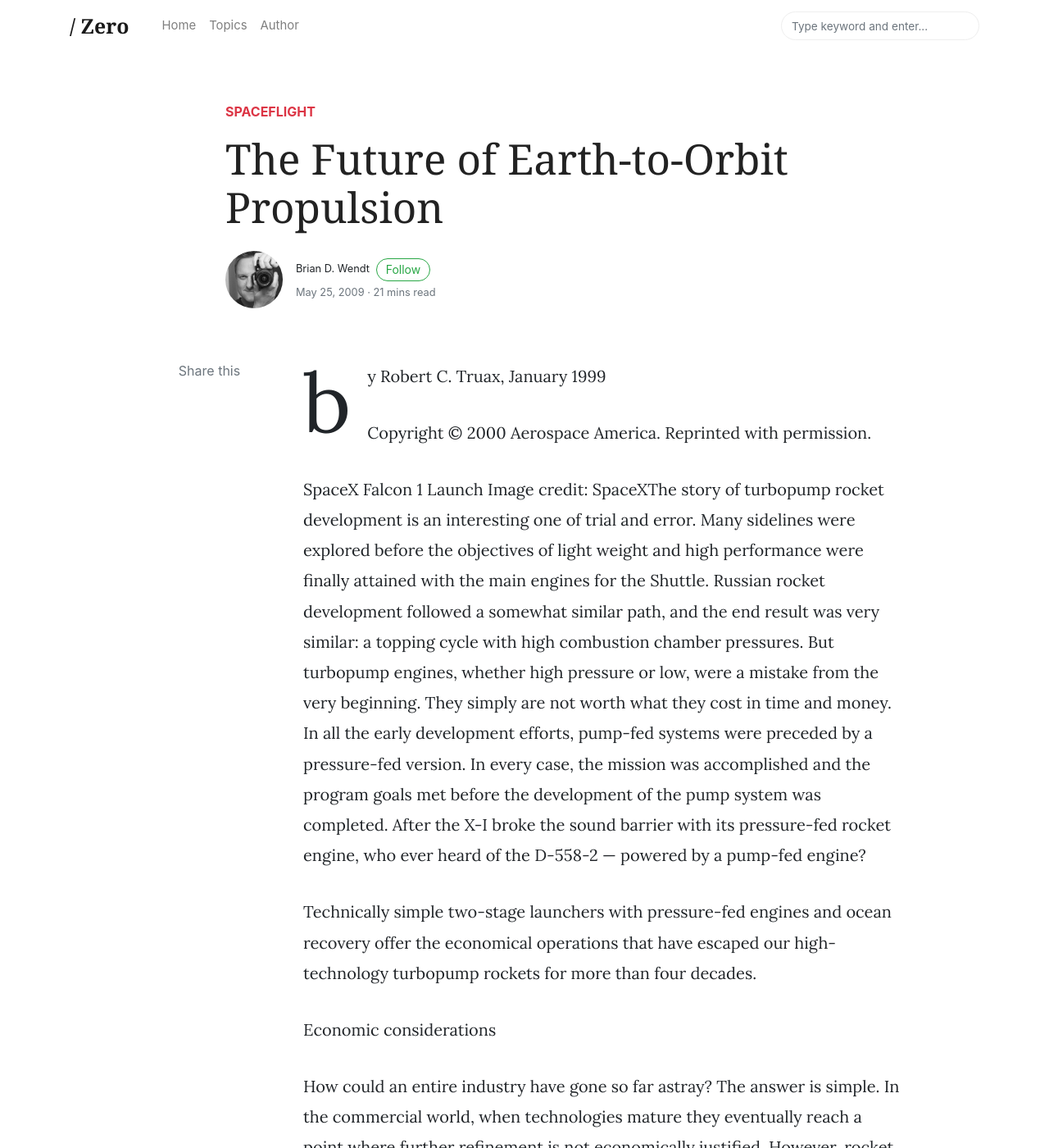
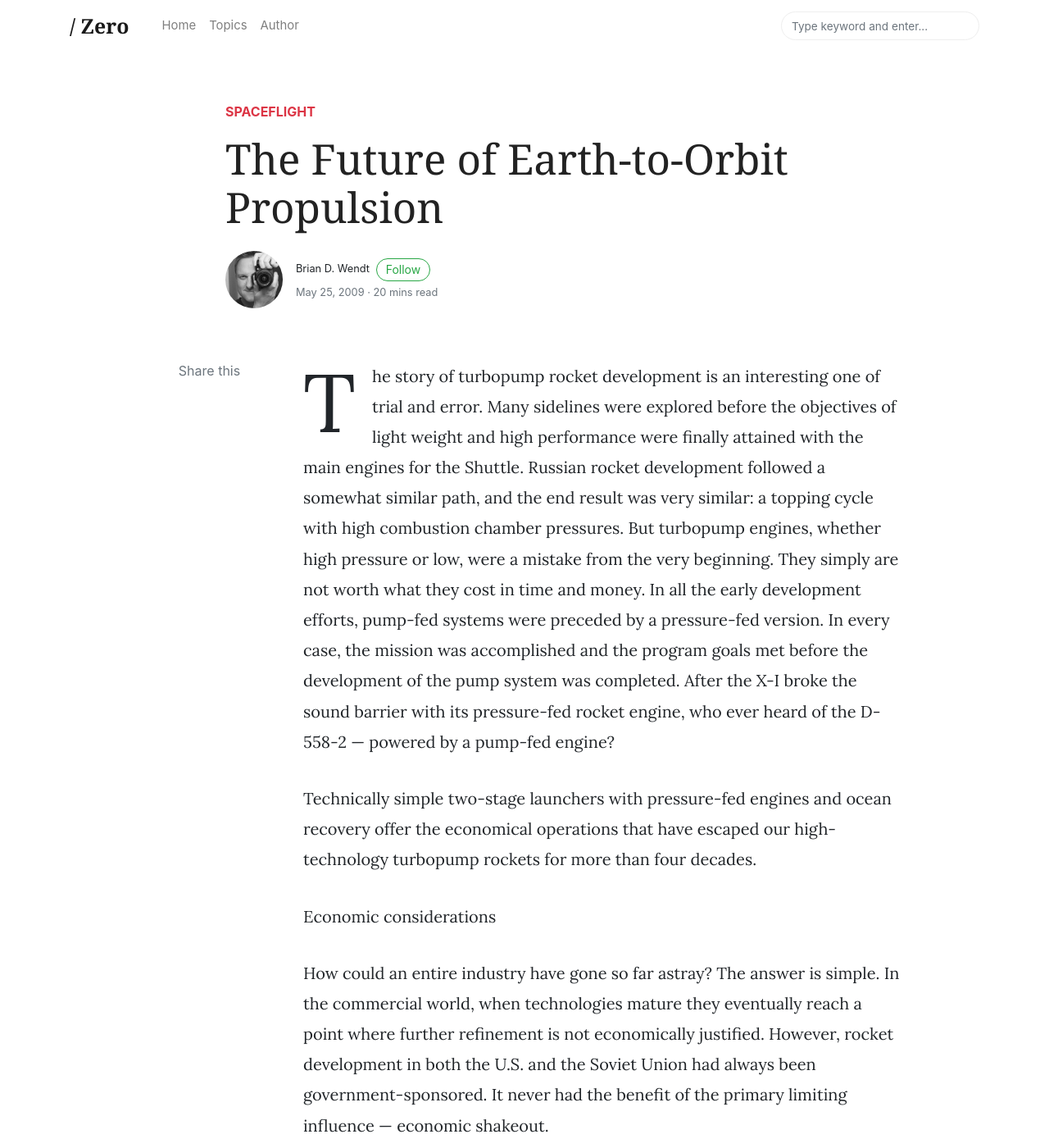
Before and after one commit to bws428/bws428.github.io, a Jekyll site: the page built from _posts/2009-05-25-the-future-of-earth-to-orbit-propulsion.md, in a window 1280 px wide and 1400 px high. Shown: the whole window at 82% size. Built offline with Jekyll 4.4.1, drawn with Linux system fonts in a browser that asks for light colours; nearby versions of some CDN libraries; formulas are drawn with MathJax 3; comment, search, counter and statistics services are not loaded; some of the changed text lies outside the part shown.

Commit message:
Update 2009-05-25-the-future-of-earth-to-orbit-propulsion.md

```diff
--- a/_posts/2009-05-25-the-future-of-earth-to-orbit-propulsion.md
+++ b/_posts/2009-05-25-the-future-of-earth-to-orbit-propulsion.md
@@ -4,12 +4,8 @@ image:
 categories: spaceflight
 tags:
 ---
-by Robert C. Truax, January 1999
 
-Copyright © 2000 Aerospace America.   Reprinted with permission.
-
-SpaceX Falcon 1 Launch
-Image credit: SpaceXThe story of turbopump rocket development is an interesting one of trial and error. Many sidelines were explored before the objectives of light weight and high performance were finally attained with the main engines for the Shuttle. Russian rocket development followed a somewhat similar path, and the end result was very similar: a topping cycle with high combustion chamber pressures.
+The story of turbopump rocket development is an interesting one of trial and error. Many sidelines were explored before the objectives of light weight and high performance were finally attained with the main engines for the Shuttle. Russian rocket development followed a somewhat similar path, and the end result was very similar: a topping cycle with high combustion chamber pressures.
 But turbopump engines, whether high pressure or low, were a mistake from the very beginning. They simply are not worth what they cost in time and money. In all the early development efforts, pump-fed systems were preceded by a pressure-fed version. In every case, the mission was accomplished and the program goals met before the development of the pump system was completed. After the X-I broke the sound barrier with its pressure-fed rocket engine, who ever heard of the D-558-2 — powered by a pump-fed engine?
 
 Technically simple two-stage launchers with pressure-fed engines and ocean recovery offer the economical operations that have escaped our high-technology turbopump rockets for more than four decades.
```
Also changed, not shown: other parts of _posts/2009-05-25-the-future-of-earth-to-orbit-propulsion.md (+2 -0 lines).
